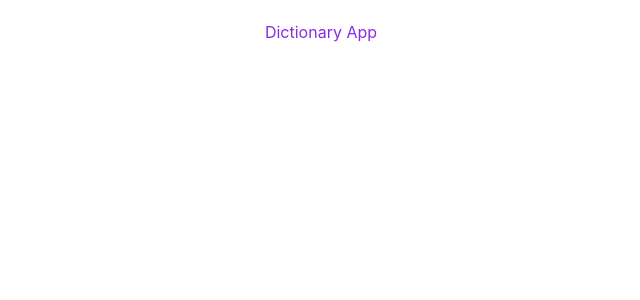
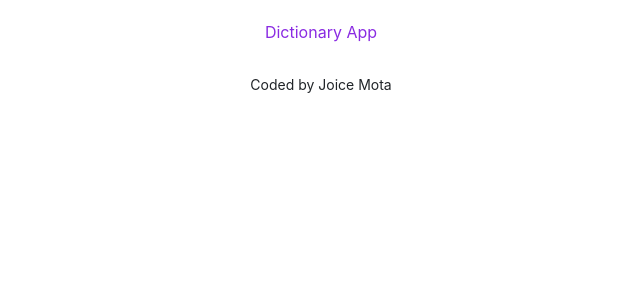
Before and after one commit to Joicemotamoreira/dictionary-project, a React (Create React App) app: page / in a window 1280 px wide. Shown: the top 300 px of the page, without its empty margins (319-959 px from the left). Built offline with nearby package versions, Linux system fonts and the light colour scheme.

Commit message:
Added footer

```diff
--- a/src/App.css
+++ b/src/App.css
@@ -3,3 +3,9 @@
   margin: 20px;
   color: blueviolet;
 }
+
+.App-footer {
+  text-align: center;
+  font-size: 14px;
+  margin: 30px 0;
+}
--- a/src/App.js
+++ b/src/App.js
@@ -1,9 +1,17 @@
 import "./App.css";
+import Dictionary from "./Dictionary";
 
 function App() {
   return (
     <div className="App">
-      <header className="App-header">Dictionary App</header>
+      <div className="container">
+        <header className="App-header">Dictionary App</header>
+        <main>
+          <Dictionary />
+        </main>
+
+        <footer className="App-footer">Coded by Joice Mota</footer>
+      </div>
     </div>
   );
 }
```
